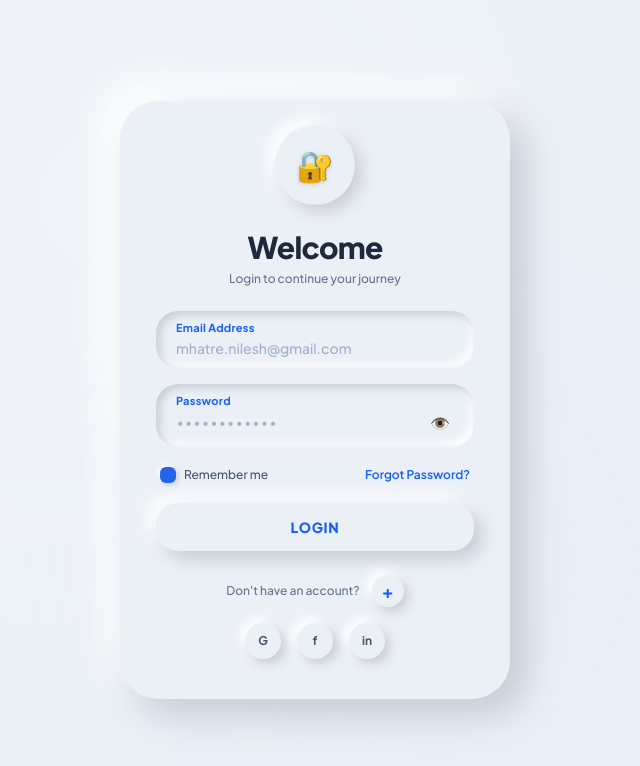
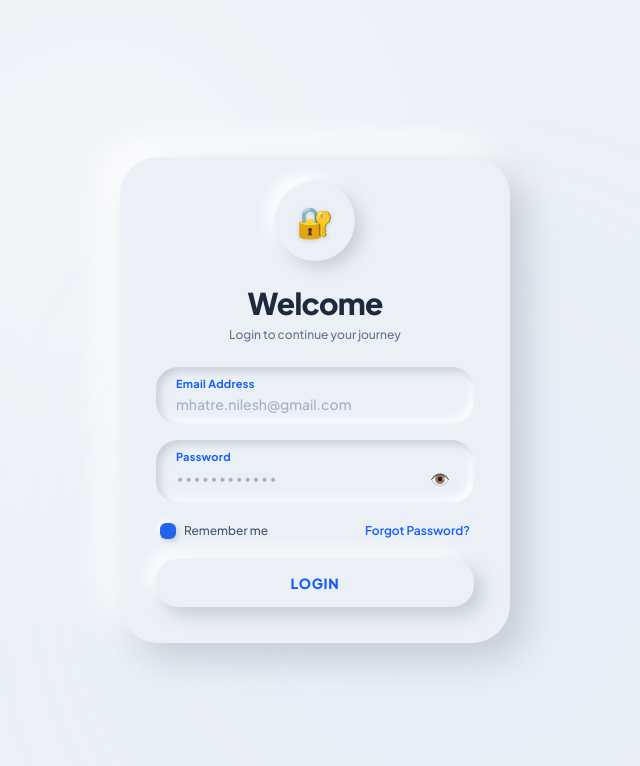
Before and after one commit to engrarmanhossain/AkijIspatEquip, a React (Vite) app: page / in a window 1280 px wide. Shown: the top 766 px of the page, without its empty margins (325-965 px from the left). Built offline with nearby package versions, Linux system fonts and the light colour scheme.

Commit message:
fix(ui): remove account registration and social buttons from login page

```diff
--- a/src/components/LoginPage.tsx
+++ b/src/components/LoginPage.tsx
@@ -1,15 +1,10 @@
 import React, { useState } from 'react';
 import { useAuth } from '../context/AuthContext';
 import {
-  Lock,
-  Mail,
   EyeOff,
   AlertCircle,
   CheckCircle2,
   X,
-  ShieldCheck,
-  Building,
-  UserCheck,
 } from 'lucide-react';
 
 export const LoginPage: React.FC = () => {
@@ -23,7 +18,6 @@ export const LoginPage: React.FC = () => {
 
   // Helper modals
   const [forgotModalOpen, setForgotModalOpen] = useState(false);
-  const [registerModalOpen, setRegisterModalOpen] = useState(false);
   const [forgotSubmitted, setForgotSubmitted] = useState(false);
 
   const handleSubmit = (e: React.FormEvent) => {
@@ -38,20 +32,6 @@ export const LoginPage: React.FC = () => {
       }
       setIsSubmitting(false);
     }, 350);
-  };
-
-  const handleDemoFill = (role: 'admin' | 'manager' | 'tech') => {
-    setErrorMessage(null);
-    if (role === 'admin') {
-      setEmail('armanhossain.eee.info@gmail.com');
-      setPassword('arman2026**');
-    } else if (role === 'manager') {
-      setEmail('marcus.vance@plant04.com');
-      setPassword('manager2026');
-    } else {
-      setEmail('david.chen@plant04.com');
-      setPassword('tech2026');
-    }
   };
 
   return (
@@ -165,47 +145,6 @@ export const LoginPage: React.FC = () => {
               {isSubmitting ? 'AUTHENTICATING...' : 'LOGIN'}
             </button>
           </form>
-
-          {/* Don't have an account? + Raised Circle Button */}
-          <div className="flex items-center justify-center space-x-3 pt-6 text-xs text-slate-500 font-medium select-none">
-            <span>Don't have an account?</span>
-            <button
-              type="button"
-              onClick={() => setRegisterModalOpen(true)}
-              title="Request New Account Access"
-              className="w-8 h-8 rounded-full neu-circle-btn flex items-center justify-center text-blue-600 font-bold text-lg leading-none cursor-pointer"
-            >
-              +
-            </button>
-          </div>
-
-          {/* Social / SSO Circular Raised Buttons at Bottom (G, f, in) */}
-          <div className="flex items-center justify-center space-x-4 pt-4 pb-1">
-            <button
-              type="button"
-              onClick={() => handleDemoFill('admin')}
-              title="Admin Quick Fill (Arman Hossain)"
-              className="w-9 h-9 rounded-full neu-circle-btn flex items-center justify-center text-slate-600 hover:text-blue-600 font-bold text-xs cursor-pointer select-none"
-            >
-              G
-            </button>
-            <button
-              type="button"
-              onClick={() => handleDemoFill('manager')}
-              title="Manager Quick Fill"
-              className="w-9 h-9 rounded-full neu-circle-btn flex items-center justify-center text-slate-600 hover:text-blue-600 font-bold text-xs cursor-pointer select-none"
-            >
-              f
-            </button>
-            <button
-              type="button"
-              onClick={() => handleDemoFill('tech')}
-              title="LinkedIn Sign In"
-              className="w-9 h-9 rounded-full neu-circle-btn flex items-center justify-center text-slate-600 hover:text-blue-600 font-bold text-xs cursor-pointer select-none"
-            >
-              in
-            </button>
-          </div>
         </div>
       </div>
 
@@ -263,51 +202,6 @@ export const LoginPage: React.FC = () => {
           </div>
         </div>
       )}
-
-      {/* Request Access / Account Modal */}
-      {registerModalOpen && (
-        <div className="fixed inset-0 z-50 flex items-center justify-center p-4 bg-slate-900/40 backdrop-blur-sm animate-in fade-in">
-          <div className="w-full max-w-sm rounded-[32px] neu-card p-6 relative">
-            <button
-              onClick={() => setRegisterModalOpen(false)}
-              className="absolute top-5 right-5 p-1.5 rounded-full neu-circle-btn text-slate-500 hover:text-slate-800"
-            >
-              <X className="w-4 h-4" />
-            </button>
-
-            <div className="text-center space-y-3 pt-2">
-              <div className="w-14 h-14 mx-auto rounded-full neu-badge-raised flex items-center justify-center text-2xl">
-                📋
-              </div>
-              <h3 className="text-lg font-bold text-slate-800">New Staff Registration</h3>
-              <p className="text-xs text-slate-500 leading-relaxed">
-                Staff accounts (Management and Non-Management) are provisioned directly by the Plant Administrator:
-              </p>
-
-              <div className="p-3.5 rounded-2xl neu-groove-inset text-left space-y-1.5 text-xs text-slate-700">
-                <div className="flex items-center space-x-2">
-                  <UserCheck className="w-4 h-4 text-blue-600 shrink-0" />
-                  <span className="font-semibold">Plant Director & Admin:</span>
-                </div>
-                <p className="font-mono text-[11px] text-blue-700 pl-6">
-                  armanhossain.eee.info@gmail.com
-                </p>
-                <p className="text-[10px] text-slate-500 pl-6">
-                  Contact admin to receive official Employee ID & login password.
-                </p>
-              </div>
-
-              <button
-                type="button"
-                onClick={() => setRegisterModalOpen(false)}
-                className="w-full py-2.5 rounded-xl neu-button-raised text-blue-600 font-bold text-xs uppercase mt-3"
-              >
-                Got It
-              </button>
-            </div>
-          </div>
-        </div>
-      )}
     </div>
   );
 };
```
